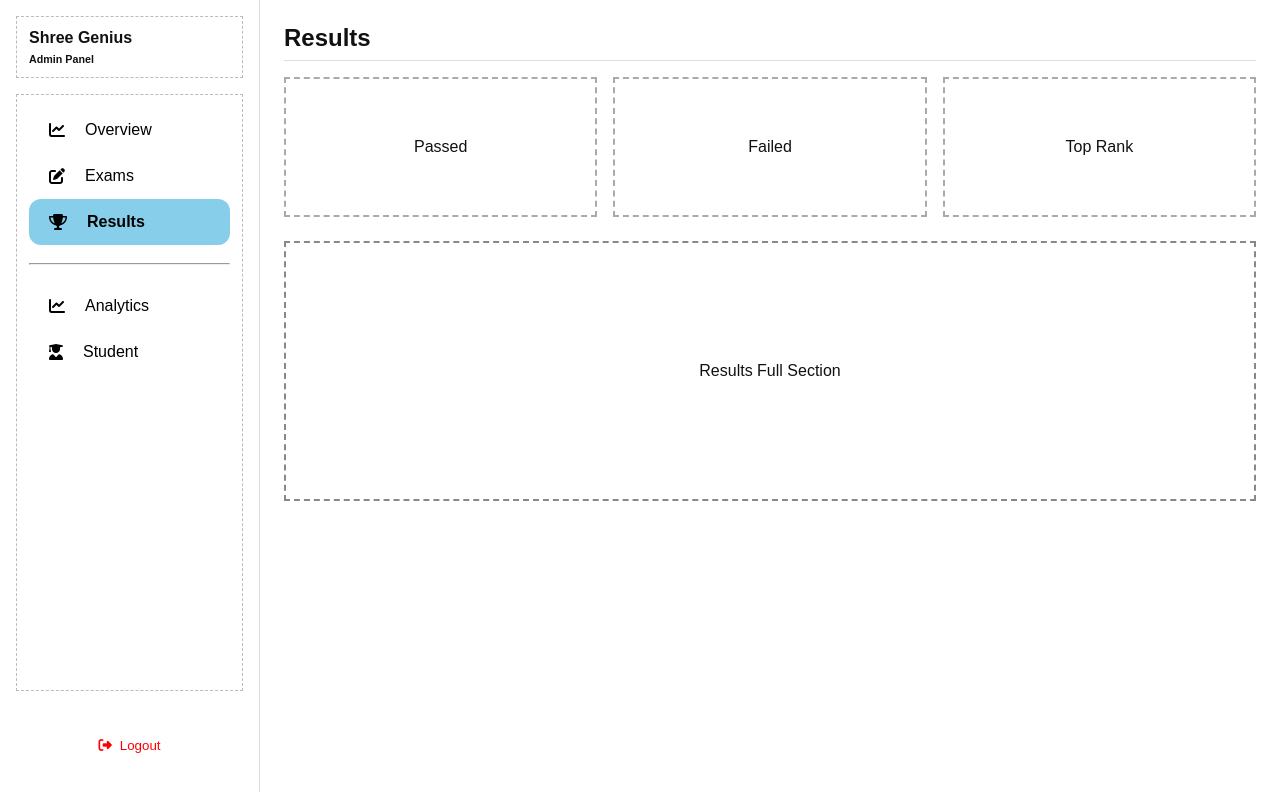
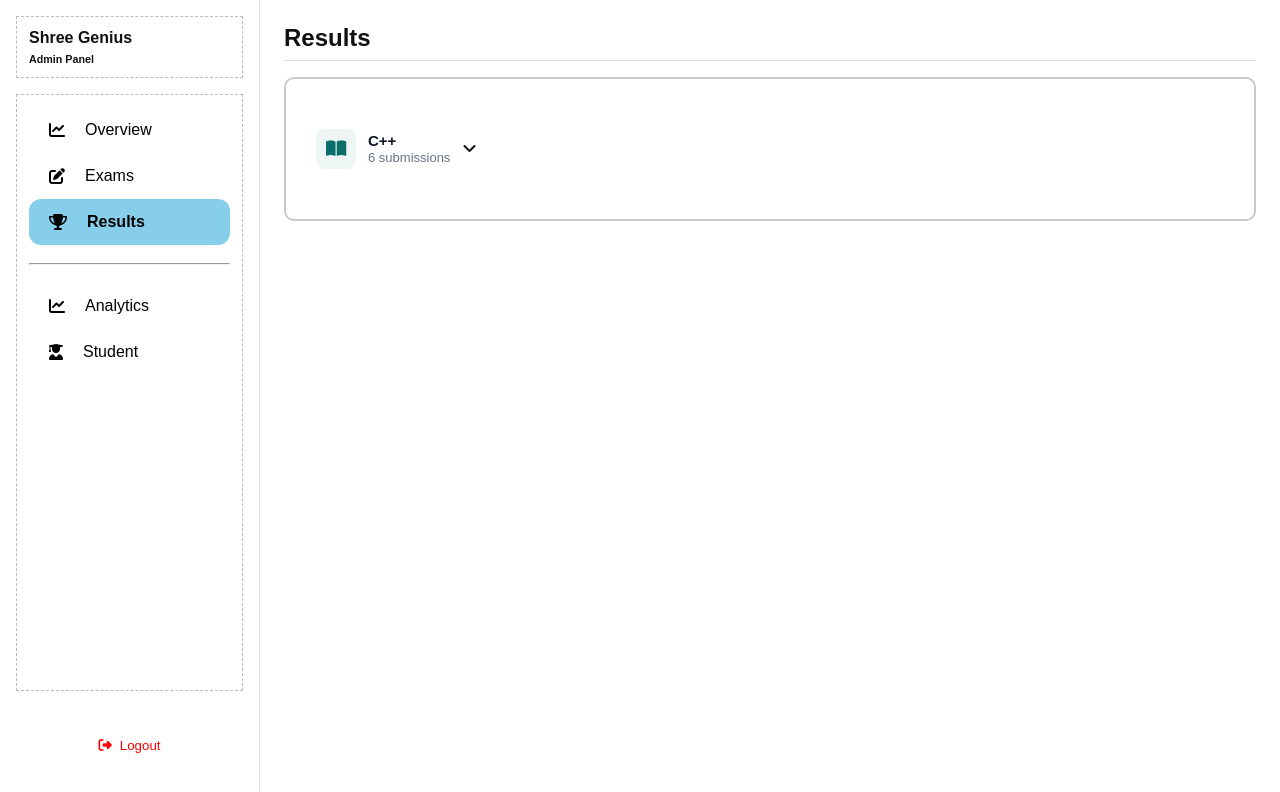
Before and after one commit to Ashish-kolhe/ExamModule, a React (Create React App) app: page /admin/dashboard in a window 1280 px wide. Both pictures are taken after a click on the button "Results". Shown: the top 792 px of the page. Built offline with nearby package versions, Linux system fonts and the light colour scheme.

Commit message:
result page

```diff
--- a/src/admin/components/Results.jsx
+++ b/src/admin/components/Results.jsx
@@ -3,17 +3,28 @@ import "../../common/results.css";
 
 const Results = () => {
   return (
-    <div className="page-wire results-page">
-      <div className="page-top-grid">
-        <div className="page-card">Passed</div>
-        <div className="page-card">Failed</div>
-        <div className="page-card">Top Rank</div>
-      </div>
+    <div className="box">
 
-      <div className="page-bottom">
-        Results Full Section
+      <div className="inner">
+        <div className="text">
+          <div className="left">
+            <span className="icon-bg">
+              <i className="fa-solid fa-book-open"></i>
+            </span>
+
+            <div className="content">
+              <b>C++</b>
+              <span className="subtext">6 submissions</span>
+            </div>
+            <div><i class="fa-solid fa-angle-down"></i></div>
+          </div>
+        </div>
+
+
+
       </div>
     </div>
+
   );
 };
 
--- a/src/common/results.css
+++ b/src/common/results.css
@@ -1,26 +1,69 @@
-.results-page {
+.box{
   width: 100%;
+  height: fit-content;
+border: 2px solid;
+border-color: rgba(5, 25, 22, 0.227);
+border-radius: 10px;
+padding-bottom: 20px;
+padding-top: 20px;
+}
+.inner{
+  padding-top: 20px;
+  padding-bottom: 20px;
+ margin-top: 10px;
+ margin-bottom: 10px;
+ padding-left: 30px;
+
+}
+.inner:hover{
+   background-color: rgba(245, 247, 247, 0.755);
 }
 
-.results-page .page-top-grid {
-  display: grid;
-  grid-template-columns: repeat(auto-fit, minmax(220px, 1fr));
-  gap: 1rem;
+
+
+.demo{
+  background-color: skyblue;
+  padding: 5px;
+  border-radius: 30px;
+}
+.text {
+  display: flex;
+  align-items: center;
 }
 
-.results-page .page-card {
-  min-height: 140px;
-  border: 2px dashed #aaa;
+.left {
+  display: flex;
+  align-items: center;
+  gap: 12px; /* spacing between icon and text */
+}
+
+.icon-bg {
+  width: 40px;
+  height: 40px;
+  background-color: #eef6f5; /* soft professional color */
+  border-radius: 8px;
   display: flex;
   align-items: center;
   justify-content: center;
 }
 
-.results-page .page-bottom {
-  margin-top: 1.5rem;
-  min-height: 260px;
-  border: 2px dashed #888;
+.icon-bg i {
+  font-size: 18px;
+  color: #0b6e69; /* matching theme color */
+}
+
+.content {
   display: flex;
-  align-items: center;
-  justify-content: center;
+  flex-direction: column;
+  line-height: 1.3;
 }
+
+.content b {
+  font-size: 15px;
+  color: #0f172a;
+}
+
+.subtext {
+  font-size: 13px;
+  color: #64748b;
+}
```
Also changed, not shown: 1 other file (tests, documents, lock files or other folders).
